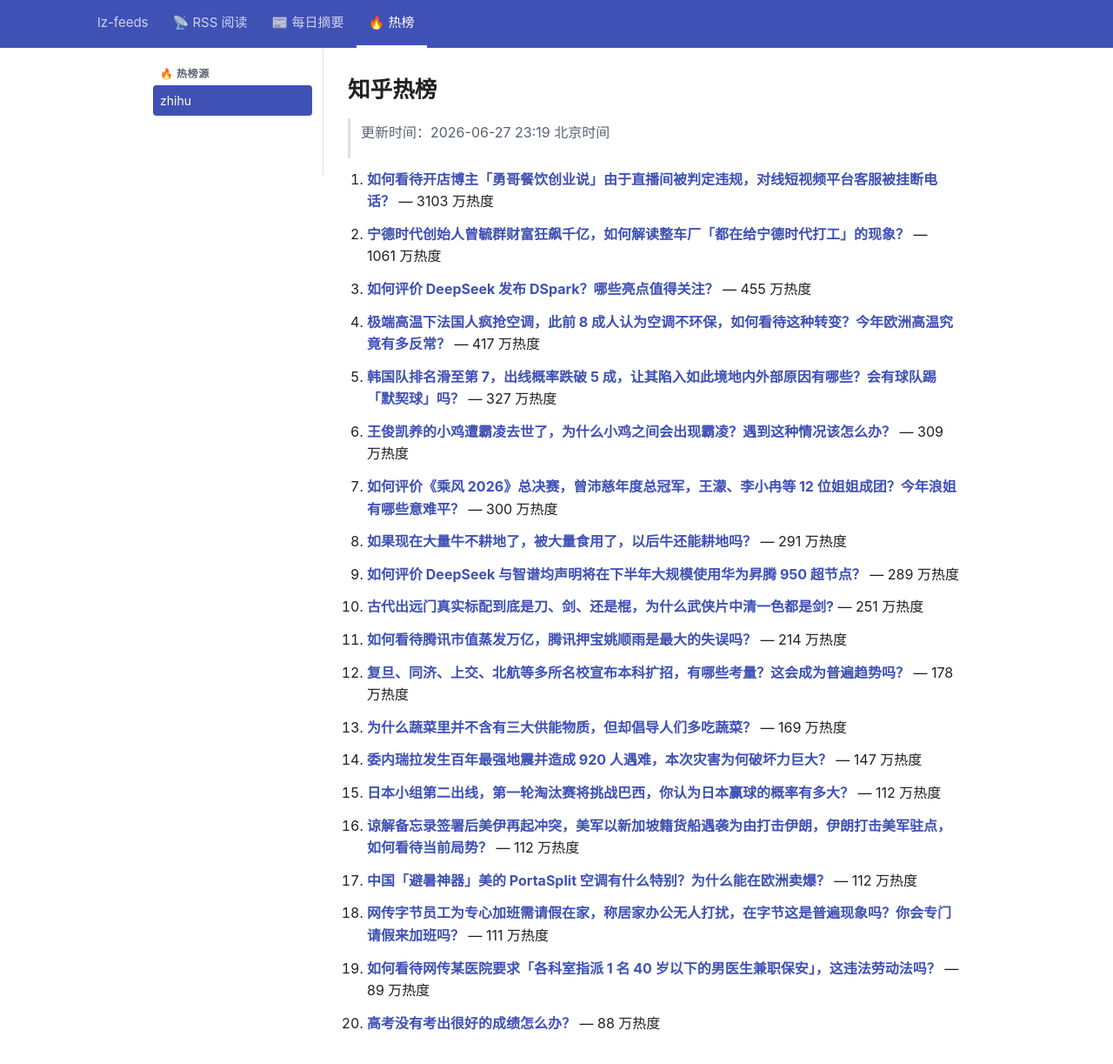
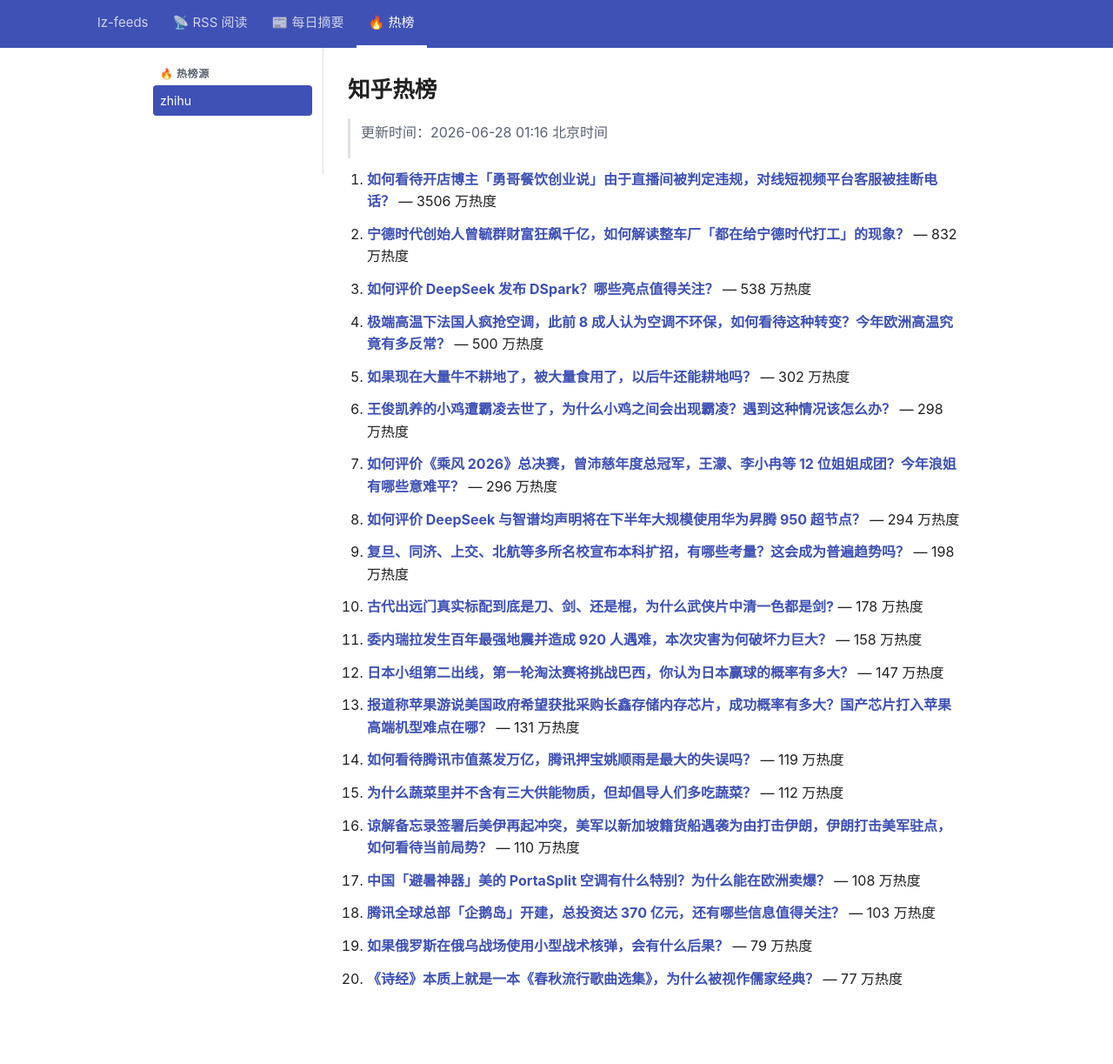
Before and after one commit to lizhang0101/lz-feeds, a Jekyll site: the page built from _hotlist/zhihu.md, in a window 1280 px wide and 1253 px high. Shown: the top 1223 px of the window at 87% size. Built offline with Jekyll 4.4.1, drawn with Linux system fonts in a browser that asks for light colours.

Commit message:
hotlist: 2026-06-27T17:16Z

```diff
--- a/_hotlist/zhihu.md
+++ b/_hotlist/zhihu.md
@@ -1,48 +1,48 @@
 ---
-updated: 2026-06-27 23:19 北京时间
+updated: 2026-06-28 01:16 北京时间
 count: 20
 ---
 
 # 知乎热榜
 
-> 更新时间：2026-06-27 23:19 北京时间
+> 更新时间：2026-06-28 01:16 北京时间
 
-1. **[如何看待开店博主「勇哥餐饮创业说」由于直播间被判定违规，对线短视频平台客服被挂断电话？](https://www.zhihu.com/question/2054090943784133053)** — 3103 万热度
+1. **[如何看待开店博主「勇哥餐饮创业说」由于直播间被判定违规，对线短视频平台客服被挂断电话？](https://www.zhihu.com/question/2054090943784133053)** — 3506 万热度
 
-2. **[宁德时代创始人曾毓群财富狂飙千亿，如何解读整车厂「都在给宁德时代打工」的现象？](https://www.zhihu.com/question/2053712124153696318)** — 1061 万热度
+2. **[宁德时代创始人曾毓群财富狂飙千亿，如何解读整车厂「都在给宁德时代打工」的现象？](https://www.zhihu.com/question/2053712124153696318)** — 832 万热度
 
-3. **[如何评价 DeepSeek 发布 DSpark？哪些亮点值得关注？](https://www.zhihu.com/question/2054255700407055156)** — 455 万热度
+3. **[如何评价 DeepSeek 发布 DSpark？哪些亮点值得关注？](https://www.zhihu.com/question/2054255700407055156)** — 538 万热度
 
-4. **[极端高温下法国人疯抢空调，此前 8 成人认为空调不环保，如何看待这种转变？今年欧洲高温究竟有多反常？](https://www.zhihu.com/question/2054168303250007375)** — 417 万热度
+4. **[极端高温下法国人疯抢空调，此前 8 成人认为空调不环保，如何看待这种转变？今年欧洲高温究竟有多反常？](https://www.zhihu.com/question/2054168303250007375)** — 500 万热度
 
-5. **[韩国队排名滑至第 7，出线概率跌破 5 成，让其陷入如此境地内外部原因有哪些？会有球队踢「默契球」吗？](https://www.zhihu.com/question/2054113108080026604)** — 327 万热度
+5. **[如果现在大量牛不耕地了，被大量食用了，以后牛还能耕地吗？](https://www.zhihu.com/question/2052472666637050066)** — 302 万热度
 
-6. **[王俊凯养的小鸡遭霸凌去世了，为什么小鸡之间会出现霸凌？遇到这种情况该怎么办？](https://www.zhihu.com/question/2053894059387610925)** — 309 万热度
+6. **[王俊凯养的小鸡遭霸凌去世了，为什么小鸡之间会出现霸凌？遇到这种情况该怎么办？](https://www.zhihu.com/question/2053894059387610925)** — 298 万热度
 
-7. **[如何评价《乘风 2026》总决赛，曾沛慈年度总冠军，王濛、李小冉等 12 位姐姐成团？今年浪姐有哪些意难平？](https://www.zhihu.com/question/2054306226012254359)** — 300 万热度
+7. **[如何评价《乘风 2026》总决赛，曾沛慈年度总冠军，王濛、李小冉等 12 位姐姐成团？今年浪姐有哪些意难平？](https://www.zhihu.com/question/2054306226012254359)** — 296 万热度
 
-8. **[如果现在大量牛不耕地了，被大量食用了，以后牛还能耕地吗？](https://www.zhihu.com/question/2052472666637050066)** — 291 万热度
+8. **[如何评价 DeepSeek 与智谱均声明将在下半年大规模使用华为昇腾 950 超节点？](https://www.zhihu.com/question/2050591443664779181)** — 294 万热度
 
-9. **[如何评价 DeepSeek 与智谱均声明将在下半年大规模使用华为昇腾 950 超节点？](https://www.zhihu.com/question/2050591443664779181)** — 289 万热度
+9. **[复旦、同济、上交、北航等多所名校宣布本科扩招，有哪些考量？这会成为普遍趋势吗？](https://www.zhihu.com/question/2049979083467880201)** — 198 万热度
 
-10. **[古代出远门真实标配到底是刀、剑、还是棍，为什么武侠片中清一色都是剑?](https://www.zhihu.com/question/6293223778)** — 251 万热度
+10. **[古代出远门真实标配到底是刀、剑、还是棍，为什么武侠片中清一色都是剑?](https://www.zhihu.com/question/6293223778)** — 178 万热度
 
-11. **[如何看待腾讯市值蒸发万亿，腾讯押宝姚顺雨是最大的失误吗？](https://www.zhihu.com/question/2053153048579594094)** — 214 万热度
+11. **[委内瑞拉发生百年最强地震并造成 920 人遇难，本次灾害为何破坏力巨大？](https://www.zhihu.com/question/2053778417024340082)** — 158 万热度
 
-12. **[复旦、同济、上交、北航等多所名校宣布本科扩招，有哪些考量？这会成为普遍趋势吗？](https://www.zhihu.com/question/2049979083467880201)** — 178 万热度
+12. **[日本小组第二出线，第一轮淘汰赛将挑战巴西，你认为日本赢球的概率有多大？](https://www.zhihu.com/question/2053776961428885843)** — 147 万热度
 
-13. **[为什么蔬菜里并不含有三大供能物质，但却倡导人们多吃蔬菜？](https://www.zhihu.com/question/363302049)** — 169 万热度
+13. **[报道称苹果游说美国政府希望获批采购长鑫存储内存芯片，成功概率有多大？国产芯片打入苹果高端机型难点在哪？](https://www.zhihu.com/question/2054233145457874875)** — 131 万热度
 
-14. **[委内瑞拉发生百年最强地震并造成 920 人遇难，本次灾害为何破坏力巨大？](https://www.zhihu.com/question/2053778417024340082)** — 147 万热度
+14. **[如何看待腾讯市值蒸发万亿，腾讯押宝姚顺雨是最大的失误吗？](https://www.zhihu.com/question/2053153048579594094)** — 119 万热度
 
-15. **[日本小组第二出线，第一轮淘汰赛将挑战巴西，你认为日本赢球的概率有多大？](https://www.zhihu.com/question/2053776961428885843)** — 112 万热度
+15. **[为什么蔬菜里并不含有三大供能物质，但却倡导人们多吃蔬菜？](https://www.zhihu.com/question/363302049)** — 112 万热度
 
-16. **[谅解备忘录签署后美伊再起冲突，美军以新加坡籍货船遇袭为由打击伊朗，伊朗打击美军驻点，如何看待当前局势？](https://www.zhihu.com/question/2054137162698957150)** — 112 万热度
+16. **[谅解备忘录签署后美伊再起冲突，美军以新加坡籍货船遇袭为由打击伊朗，伊朗打击美军驻点，如何看待当前局势？](https://www.zhihu.com/question/2054137162698957150)** — 110 万热度
 
-17. **[中国「避暑神器」美的 PortaSplit 空调有什么特别？为什么能在欧洲卖爆？](https://www.zhihu.com/question/2053913023874430201)** — 112 万热度
+17. **[中国「避暑神器」美的 PortaSplit 空调有什么特别？为什么能在欧洲卖爆？](https://www.zhihu.com/question/2053913023874430201)** — 108 万热度
 
-18. **[网传字节员工为专心加班需请假在家，称居家办公无人打扰，在字节这是普遍现象吗？你会专门请假来加班吗？](https://www.zhihu.com/question/2053888577218372923)** — 111 万热度
+18. **[腾讯全球总部「企鹅岛」开建，总投资达 370 亿元，还有哪些信息值得关注？](https://www.zhihu.com/question/466045401)** — 103 万热度
 
-19. **[如何看待网传某医院要求「各科室指派 1 名 40 岁以下的男医生兼职保安」，这违法劳动法吗？](https://www.zhihu.com/question/2053899208265053274)** — 89 万热度
+19. **[如果俄罗斯在俄乌战场使用小型战术核弹，会有什么后果？](https://www.zhihu.com/question/2053729226679902385)** — 79 万热度
 
-20. **[高考没有考出很好的成绩怎么办？](https://www.zhihu.com/question/2053466684804044254)** — 88 万热度
+20. **[《诗经》本质上就是一本《春秋流行歌曲选集》，为什么被视作儒家经典？](https://www.zhihu.com/question/1896931501800679169)** — 77 万热度
```
